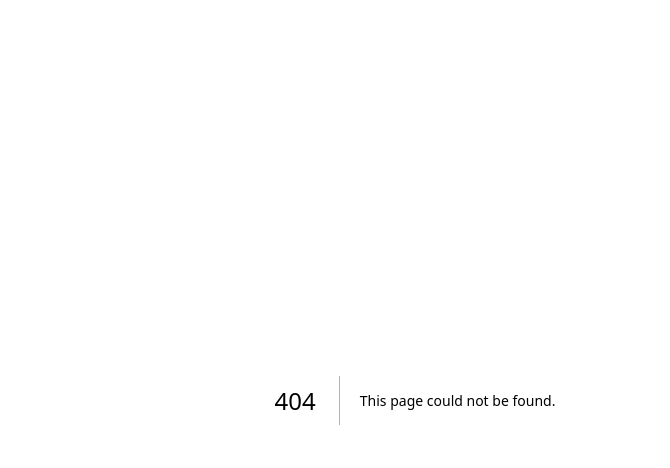
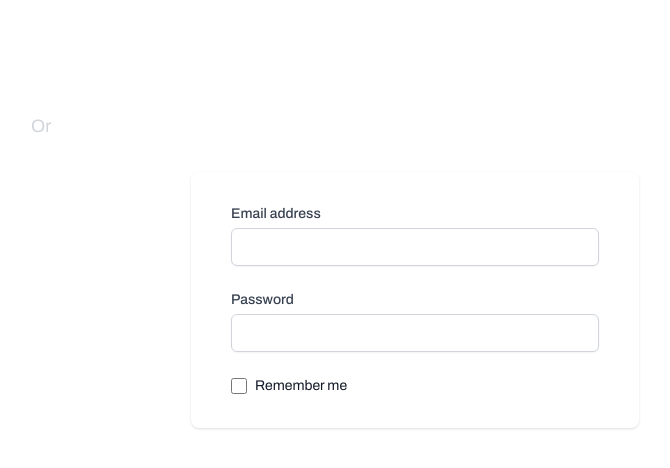
Before and after one commit to mhylos/auth-app, a Next.js app: page /login in a window 1280 px wide. Before the commit this address had no page. Shown: the top 468 px of the page, without its empty margins (225-895 px from the left). Built offline with nearby package versions, Linux system fonts and the light colour scheme.

Commit message:
Update layout body class and remove unused code

```diff
--- a/src/app/auth/page.tsx
+++ /dev/null
@@ -1,3 +0,0 @@
-export default function Page() {
-  return <p>Login</p>;
-}
--- a/src/app/layout.tsx
+++ b/src/app/layout.tsx
@@ -8,7 +8,9 @@ export default function RootLayout({
 }) {
   return (
     <html lang="en">
-      <body className={`${archivo.className} antialiased`}>{children}</body>
+      <body className={`${archivo.className} antialiased dark:bg-gray-900`}>
+        {children}
+      </body>
     </html>
   );
 }
--- /dev/null
+++ b/src/app/login/page.tsx
@@ -0,0 +1,79 @@
+export default function Page() {
+  return (
+    <section className="dark:border-gray-800">
+      <div className="max-w-6xl mx-auto px-4 sm:px-6 lg:px-8 py-12">
+        <div className="max-w-3xl mx-auto">
+          <h1 className="text-3xl font-extrabold text-white sm:text-4xl">
+            Sign in to your account
+          </h1>
+          <p className="mt-6 text-lg text-gray-300">
+            Or{" "}
+            <a href="#" className="font-medium text-white hover:text-gray-400">
+              start your 14-day free trial
+            </a>
+          </p>
+        </div>
+        <div className="mt-8 sm:mx-auto sm:w-full sm:max-w-md">
+          <div className="bg-white py-8 px-4 shadow sm:rounded-lg sm:px-10">
+            <form className="space-y-6" action="#" method="POST">
+              <div>
+                <label
+                  htmlFor="email"
+                  className="block text-sm font-medium text-gray-700"
+                >
+                  Email address
+                </label>
+                <div className="mt-1">
+                  <input
+                    id="email"
+                    name="email"
+                    type="email"
+                    autoComplete="email"
+                    required
+                    className="appearance-none block w-full px-3 py-2 border border-gray-300 rounded-md shadow-sm placeholder-gray-400 focus:outline-none focus:ring-green-500 focus:border-green-500 sm:text-sm"
+                  />
+                </div>
+              </div>
+
+              <div>
+                <label
+                  htmlFor="password"
+                  className="block text-sm font-medium text-gray-700"
+                >
+                  Password
+                </label>
+                <div className="mt-1">
+                  <input
+                    id="password"
+                    name="password"
+                    type="password"
+                    autoComplete="current-password"
+                    required
+                    className="appearance-none block w-full px-3 py-2 border border-gray-300 rounded-md shadow-sm placeholder-gray-400 focus:outline-none focus:ring-green-500 focus:border-green-500 sm:text-sm"
+                  />
+                </div>
+              </div>
+
+              <div className="flex items-center justify-between">
+                <div className="flex items-center">
+                  <input
+                    id="remember_me"
+                    name="remember_me"
+                    type="checkbox"
+                    className="h-4 w-4 text-green-600 focus:ring-green-500 border-gray-300 rounded"
+                  />
+                  <label
+                    htmlFor="remember_me"
+                    className="ml-2 block text-sm text-gray-900"
+                  >
+                    Remember me
+                  </label>
+                </div>
+              </div>
+            </form>
+          </div>
+        </div>
+      </div>
+    </section>
+  );
+}
--- a/src/app/ui/global.scss
+++ b/src/app/ui/global.scss
@@ -2,26 +2,32 @@
 @tailwind components;
 @tailwind utilities;
 
-:root {
-  --foreground-rgb: 0, 0, 0;
-  --background-start-rgb: 214, 219, 220;
-  --background-end-rgb: 255, 255, 255;
+// :root {
+//   --foreground-rgb: 0, 0, 0;
+//   --background-start-rgb: 214, 219, 220;
+//   --background-end-rgb: 255, 255, 255;
+// }
+
+// @media (prefers-color-scheme: dark) {
+//   :root {
+//     --foreground-rgb: 255, 255, 255;
+//     --background-start-rgb: 0, 0, 0;
+//     --background-end-rgb: 0, 0, 0;
+//   }
+// }
+
+// body {
+//   color: rgb(var(--foreground-rgb));
+//   background: linear-gradient(
+//       to bottom,
+//       transparent,
+//       rgb(var(--background-end-rgb))
+//     )
+//     rgb(var(--background-start-rgb));
+// }
+
+*,
+::after,
+::before {
+  box-sizing: border-box;
 }
-
-@media (prefers-color-scheme: dark) {
-  :root {
-    --foreground-rgb: 255, 255, 255;
-    --background-start-rgb: 0, 0, 0;
-    --background-end-rgb: 0, 0, 0;
-  }
-}
-
-body {
-  color: rgb(var(--foreground-rgb));
-  background: linear-gradient(
-      to bottom,
-      transparent,
-      rgb(var(--background-end-rgb))
-    )
-    rgb(var(--background-start-rgb));
-}
```
Also changed, not shown: src/app/register/page.tsx (added).
